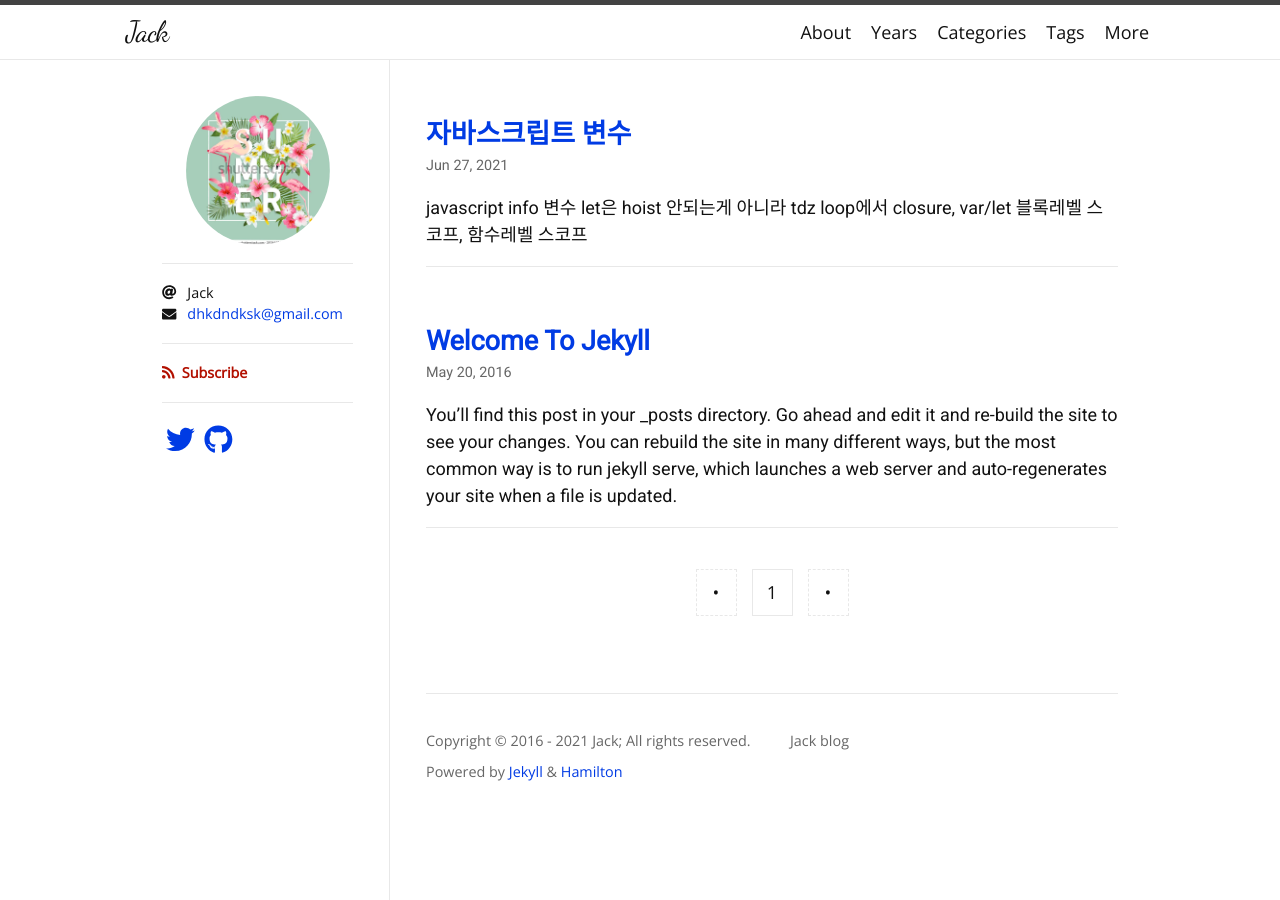
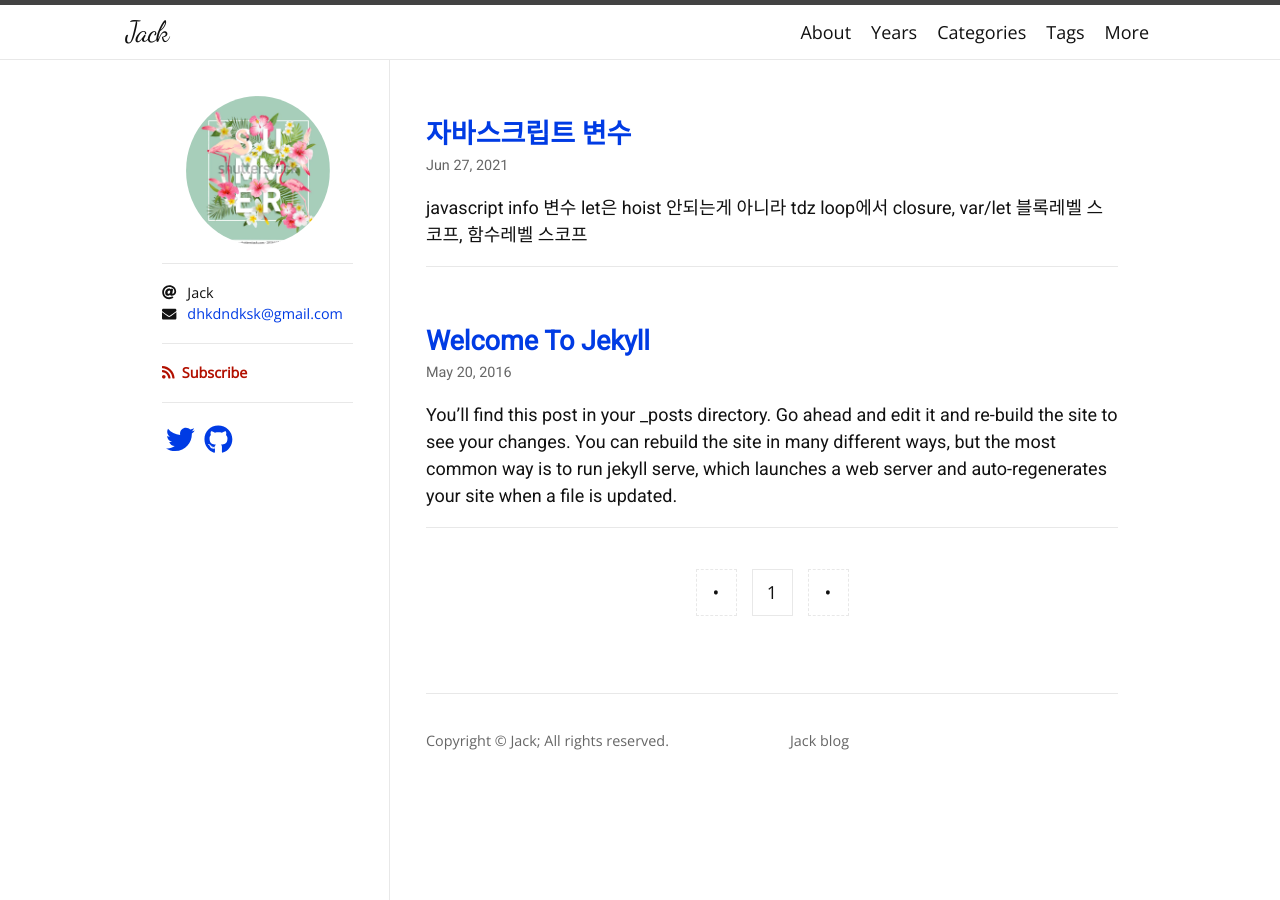
Before and after one commit to ha-jae-geun/jaegeunha94.github.io, a Jekyll site: the page built from index.html, in a window 1280 px wide. Built offline with Jekyll 4.4.1, drawn with Linux system fonts in a browser that asks for light colours; nearby versions of some CDN libraries; some web fonts are replaced; the list of posts is cut into pages by our own code.

```diff
--- a/_includes/footer.html
+++ b/_includes/footer.html
@@ -10,12 +10,9 @@
         {% assign year_string = year_from | append: '&nbsp;' | append: '-' | append: '&nbsp;' | append: year_to %}
       {% endif %}
       {% if site.author %}
-      <p>Copyright © {{ year_string }} {{ site.author }}; All rights reserved.</p>
+      <p>Copyright © {{ site.author }}; All rights reserved.</p>
       {% endif %}
     </div>
-    <p>
-      Powered by <a href="https://jekyllrb.com/">Jekyll</a> & <a href="https://github.com/ngzhio/jekyll-theme-hamilton">Hamilton</a>
-    </p>
   </div>
 
   <div class="footer-col">
```
